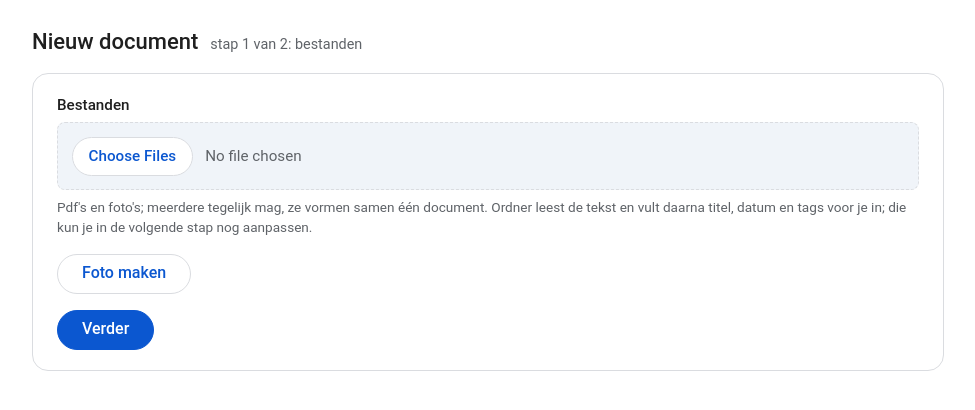
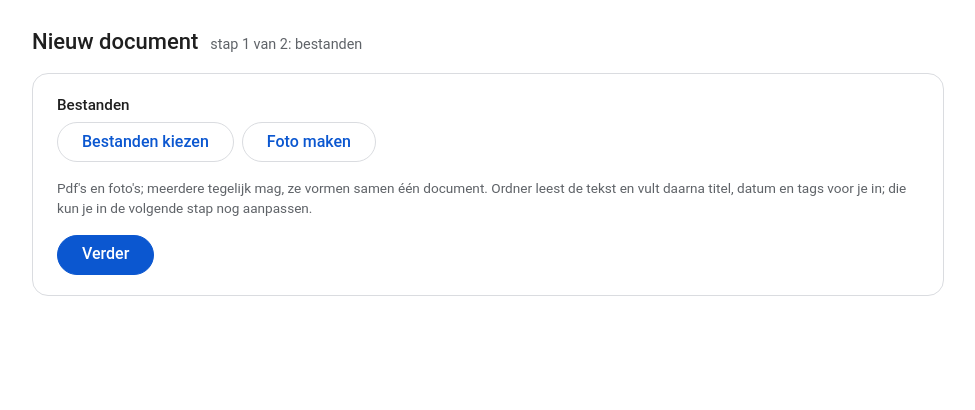
Before and after one commit to nessinot/ordner, a Python web app: template addon/ordner/web/templates/upload.html in a window 1280 px wide. Shown: the part 65-475 px from the top of the page, without its empty margins (152-1127 px from the left). Run offline with Jinja, Linux system fonts and the light colour scheme; the template is opened without the code that fills it, so the values that code supplies are empty.

Commit message:
pakket 30: twee kiesknoppen en kruisje op scherm 1 (0.19.1)
Met JS toont scherm 1 van de upload twee gelijke knoppen Bestanden kiezen
en Foto maken (browserveld visueel verborgen, blijft focusbaar voor
required); een gekozen bestand gaat met een kruisje uit de lijst i.p.v.
met Weg. Zonder JS ongewijzigd.

Co-Authored-By: Claude Fable 5.1 <noreply@anthropic.com>

```diff
--- a/addon/config.yaml
+++ b/addon/config.yaml
@@ -1,5 +1,5 @@
 name: Ordner
-version: "0.19.0"
+version: "0.19.1"
 slug: ordner
 description: "Digitale ordner voor je documenten: mappen, originelen en leesbare tekst, geen database"
 url: https://github.com/nessinot/ordner
--- a/addon/ordner/web/static/app.js
+++ b/addon/ordner/web/static/app.js
@@ -56,17 +56,21 @@ document.addEventListener("DOMContentLoaded", () => {
           const li = document.createElement("li");
           const naam = document.createElement("span");
           naam.className = "bestand-naam"; naam.textContent = f.name;
-          const weg = document.createElement("button");
-          weg.type = "button"; weg.className = "als-link weg"; weg.textContent = "Weg";
-          weg.addEventListener("click", () => { gekozen.splice(i, 1); toon(); });
-          li.append(naam, weg);
+          const verwijder = document.createElement("button");
+          verwijder.type = "button"; verwijder.className = "verwijder"; verwijder.textContent = "×";
+          verwijder.setAttribute("aria-label", "Verwijder");
+          verwijder.addEventListener("click", () => { gekozen.splice(i, 1); toon(); });
+          li.append(naam, verwijder);
           lijst.appendChild(li);
         });
       };
       // Het hoofdveld vervangt bij een nieuwe keuze zijn selectie; wij voegen toe aan wat er al was.
       veld.addEventListener("change", () => { gekozen = gekozen.concat(Array.from(veld.files)); toon(); });
       camera.addEventListener("change", () => { gekozen = gekozen.concat(Array.from(camera.files)); camera.value = ""; toon(); });
+      // Pakket 30: twee gelijke knoppen; het browserveld blijft in het formulier maar wordt visueel verborgen (CSS).
+      verzamel.querySelector("[data-bestanden-kiezen]").addEventListener("click", () => veld.click());
       verzamel.querySelector("[data-foto-maken]").addEventListener("click", () => camera.click());
+      form.classList.add("verzamelt");
       verzamel.hidden = false;
     }
   }
--- a/addon/ordner/web/static/style.css
+++ b/addon/ordner/web/static/style.css
@@ -250,10 +250,17 @@ ul.bestandslijst { list-style: none; margin: 0 0 0.75rem; padding: 0; }
 ul.bestandslijst li { display: flex; flex-wrap: wrap; gap: 0.25rem 0.75rem; align-items: baseline; padding: 0.4rem 0; border-bottom: 1px solid var(--hairline); }
 ul.bestandslijst li:last-child { border-bottom: 0; }
 .bestand-toevoegen .veld { margin-bottom: 0.75rem; }
-/* Pakket 29, scherm 1: Foto maken en de verzamelde bestanden (alleen met JS zichtbaar) */
+/* Pakket 29/30, scherm 1: Bestanden kiezen, Foto maken en de verzamelde bestanden (alleen met JS zichtbaar).
+   Met JS (`form.verzamelt`) is het browserveld visueel verborgen maar nog focusbaar, zodat `required` werkt. */
+form.verzamelt input[name="bestanden"] { position: absolute; width: 1px; height: 1px; padding: 0; margin: -1px; overflow: hidden; clip: rect(0 0 0 0); white-space: nowrap; border: 0; }
+form.verzamelt .veld { position: relative; margin-bottom: 0; }
+form.verzamelt .hint-bestanden { margin-top: 0; }
 .foto-maken { margin: 0 0 1rem; }
+.foto-maken .knoppen { margin-top: 0; }
 .foto-maken ul.bestandslijst { margin: 0.5rem 0 0; }
-.foto-maken ul.bestandslijst li .weg { margin-left: auto; color: var(--gedempt); }
+.foto-maken ul.bestandslijst li { align-items: center; padding: 0; }
+.foto-maken ul.bestandslijst li .verwijder { margin-left: auto; min-width: 40px; min-height: 40px; padding: 0; border: 0; background: none; color: var(--gedempt); font-size: 1.4rem; line-height: 1; }
+.foto-maken ul.bestandslijst li .verwijder:hover, .foto-maken ul.bestandslijst li .verwijder:focus-visible { color: var(--failed); filter: none; }
 pre.notities { white-space: pre-wrap; overflow-wrap: anywhere; font: inherit; margin: 0; }
 .mapinfo { color: var(--gedempt); font-size: 0.85rem; margin-top: 0.75rem; overflow-wrap: anywhere; }
 
@@ -263,8 +270,7 @@ p.inbox-wacht { display: flex; align-items: center; gap: 0.6rem; margin: -0.5rem
 p.inbox-wacht .icoon { width: 1.3rem; height: 1.3rem; flex: none; }
 p.inbox-wacht a { color: inherit; font-weight: 500; }
 .hint-inbox { margin: 0 0 0.75rem; }
-/* Pakket 22: de bestandsnaam is de enige actie (opnemen = POST, dus een knop opgemaakt als link);
-   sinds pakket 29 ook de knop Weg op scherm 1 van de upload */
+/* Pakket 22: de bestandsnaam is de enige actie (opnemen = POST, dus een knop opgemaakt als link) */
 ul.bestandslijst.inbox li form { min-width: 0; }
 ul.bestandslijst li button.als-link { background: none; border: 0; padding: 0; min-height: 0; font: inherit; color: inherit; cursor: pointer; text-align: left; }
 ul.bestandslijst li button.als-link:hover { filter: none; color: var(--accent); }
--- a/addon/ordner/web/templates/upload.html
+++ b/addon/ordner/web/templates/upload.html
@@ -9,14 +9,18 @@
     <span>Bestanden</span>
     <input type="file" name="bestanden" multiple accept="image/*,application/pdf" required>
   </label>
-  <p class="hint hint-bestanden">Pdf's en foto's; meerdere tegelijk mag, ze vormen samen één document. Ordner leest de tekst en vult daarna titel, datum en tags voor je in; die kun je in de volgende stap nog aanpassen.</p>
-  {# Pakket 29: foto's verzamelen. Alleen zichtbaar met JS (app.js); het cameraveld heeft geen name, de
-     gekozen bestanden komen via DataTransfer in het veld `bestanden` hierboven. #}
+  {# Pakket 29/30: bestanden verzamelen. Alleen zichtbaar met JS (app.js), dat dan het browserveld hierboven
+     visueel verbergt (klasse `verzamelt` op het formulier) en twee gelijke knoppen toont. Het cameraveld heeft
+     geen name; alles wat gekozen wordt komt via DataTransfer in het veld `bestanden`. #}
   <div class="foto-maken" data-verzamel hidden>
-    <button type="button" class="secundair" data-foto-maken>Foto maken</button>
+    <div class="knoppen vol">
+      <button type="button" class="secundair" data-bestanden-kiezen>Bestanden kiezen</button>
+      <button type="button" class="secundair" data-foto-maken>Foto maken</button>
+    </div>
     <input type="file" accept="image/*" capture="environment" hidden data-camera>
     <ul class="bestandslijst" data-gekozen></ul>
   </div>
+  <p class="hint hint-bestanden">Pdf's en foto's; meerdere tegelijk mag, ze vormen samen één document. Ordner leest de tekst en vult daarna titel, datum en tags voor je in; die kun je in de volgende stap nog aanpassen.</p>
   <progress hidden></progress>
   <p class="hint" data-bezig hidden>Bestanden ontvangen, tekst lezen…</p>
   <div class="knoppen vol">
```
Also changed, not shown: CLAUDE.md (+2 -2 lines), addon/DOCS.md (+1 -1 lines), tests/e2e/test_browser.py (+4 -0 lines), tests/test_web.py (+4 -0 lines), addon/CHANGELOG.md.
